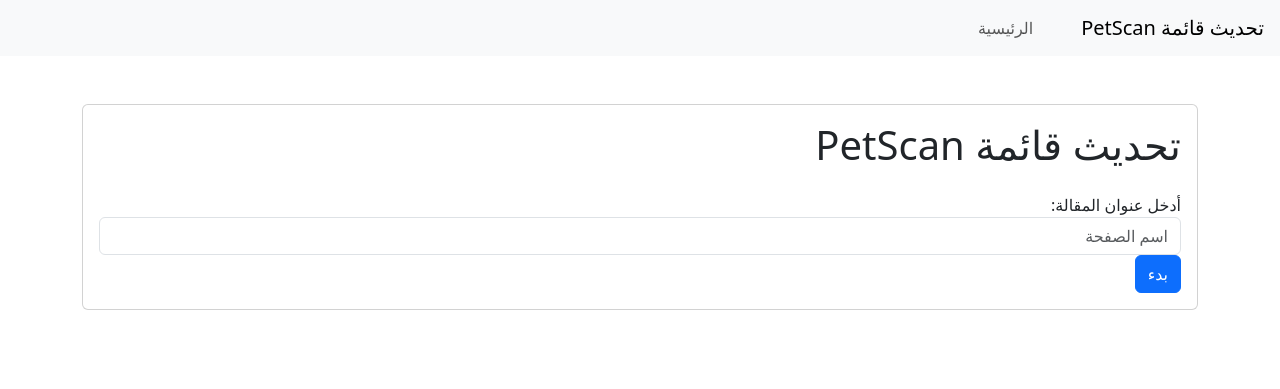
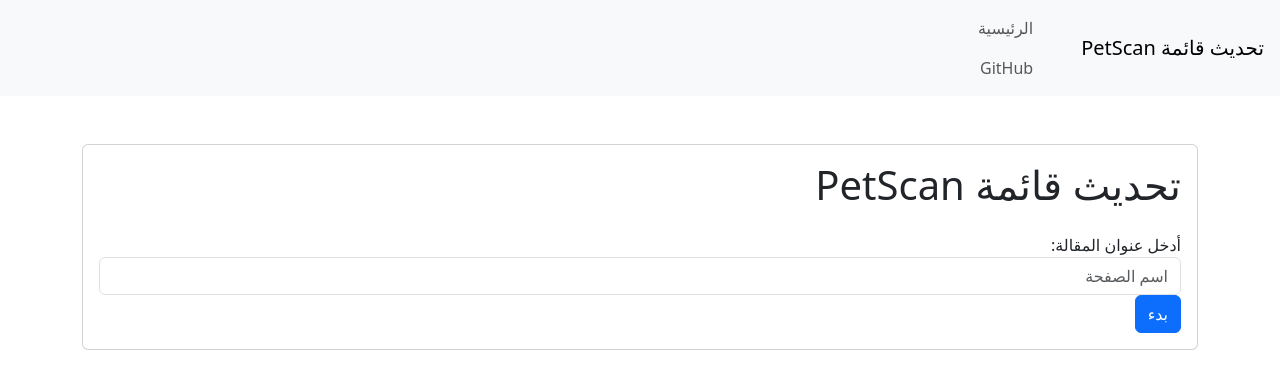
Before and after one commit to MrIbrahem/petscan_list, a Flask app: page / in a window 1280 px wide. Shown: the top 389 px of the page. Run offline with Flask 3, Linux system fonts and the light colour scheme; some libraries are stand-ins or nearby versions.

Commit message:
Update main.html

```diff
--- a/templates/main.html
+++ b/templates/main.html
@@ -31,6 +31,7 @@
             <ul class="navbar-nav">
                 <li class="nav-item">
                     <a class="nav-link" href="/">الرئيسية</a>
+                    <a class="nav-link" target="_blank" href="https://github.com/MrIbrahem/petscan_list">GitHub</a>
                 </li>
             </ul>
         </div>
```
